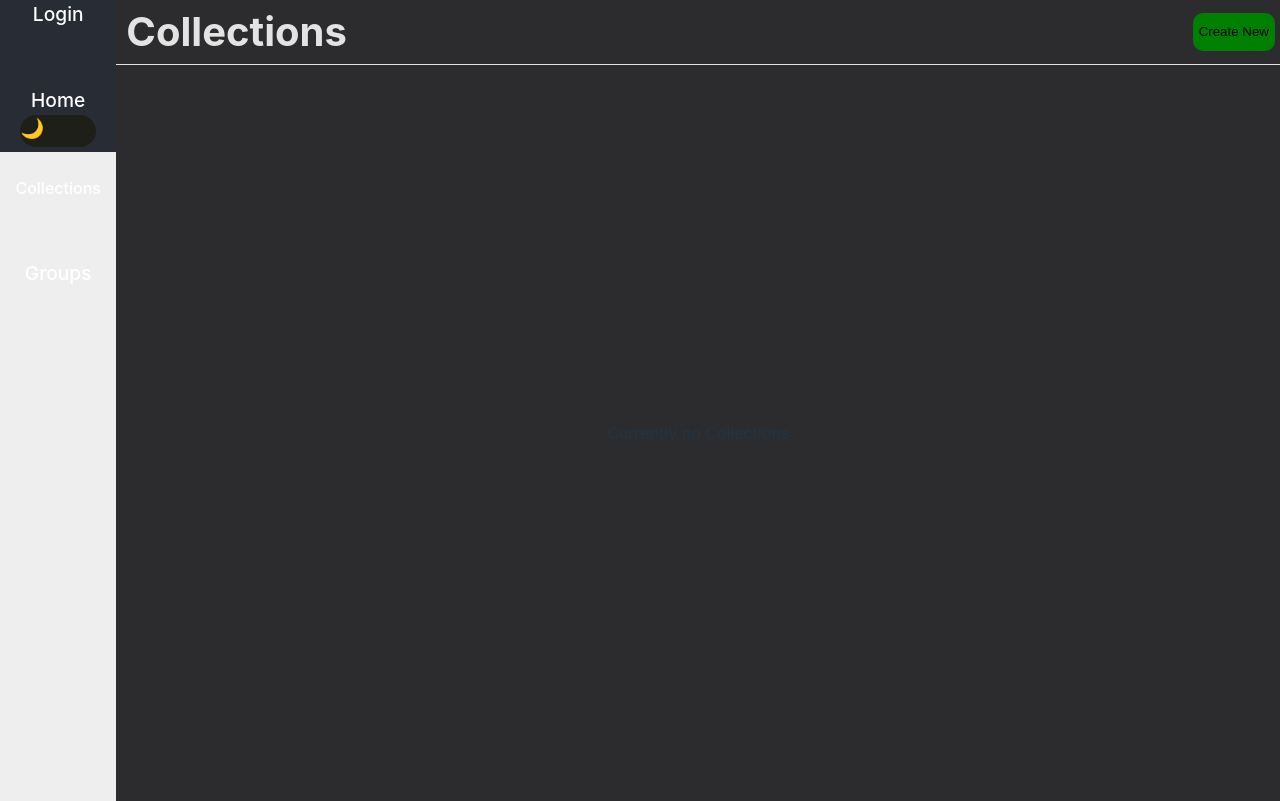
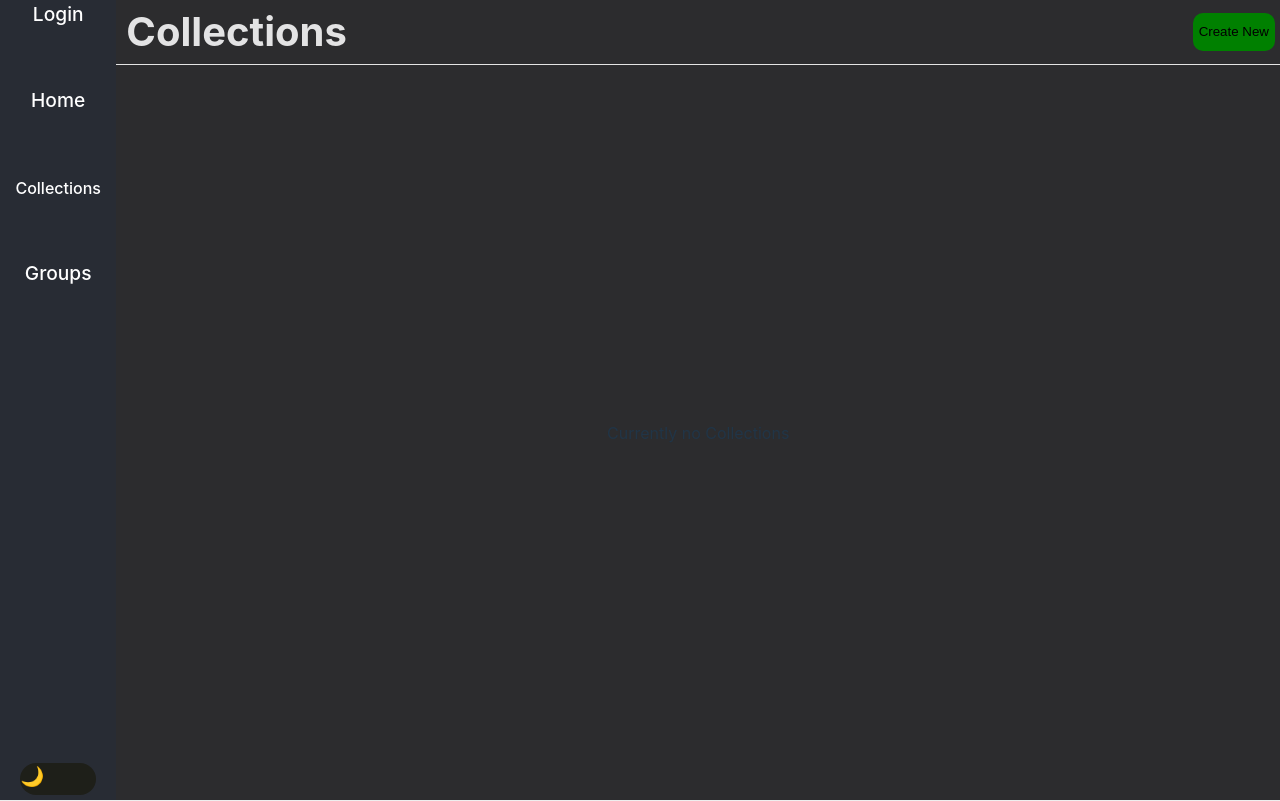
Before and after one commit to JesusMunoz01/TaskPlanner, a React (Vite) app in the folder client/: page /collections in a window 1280 px wide. Built offline with nearby package versions, Linux system fonts and the light colour scheme.

Commit message:
fixed transparent button text on light mode

```diff
--- a/client/src/css/App.css
+++ b/client/src/css/App.css
@@ -35,6 +35,7 @@
 
   .pageFormat {
     min-height: 100vh;
+    height: 100vh;
     width: 100vw;
     display: flex;
     justify-content: left;
--- a/client/src/css/groups.css
+++ b/client/src/css/groups.css
@@ -224,6 +224,7 @@
     height: 40px;
     width: 100px;
     border-radius: 10px;
+    color: var(--secondary-color);
     background-color: var(--primary-color);
 }
 
```
